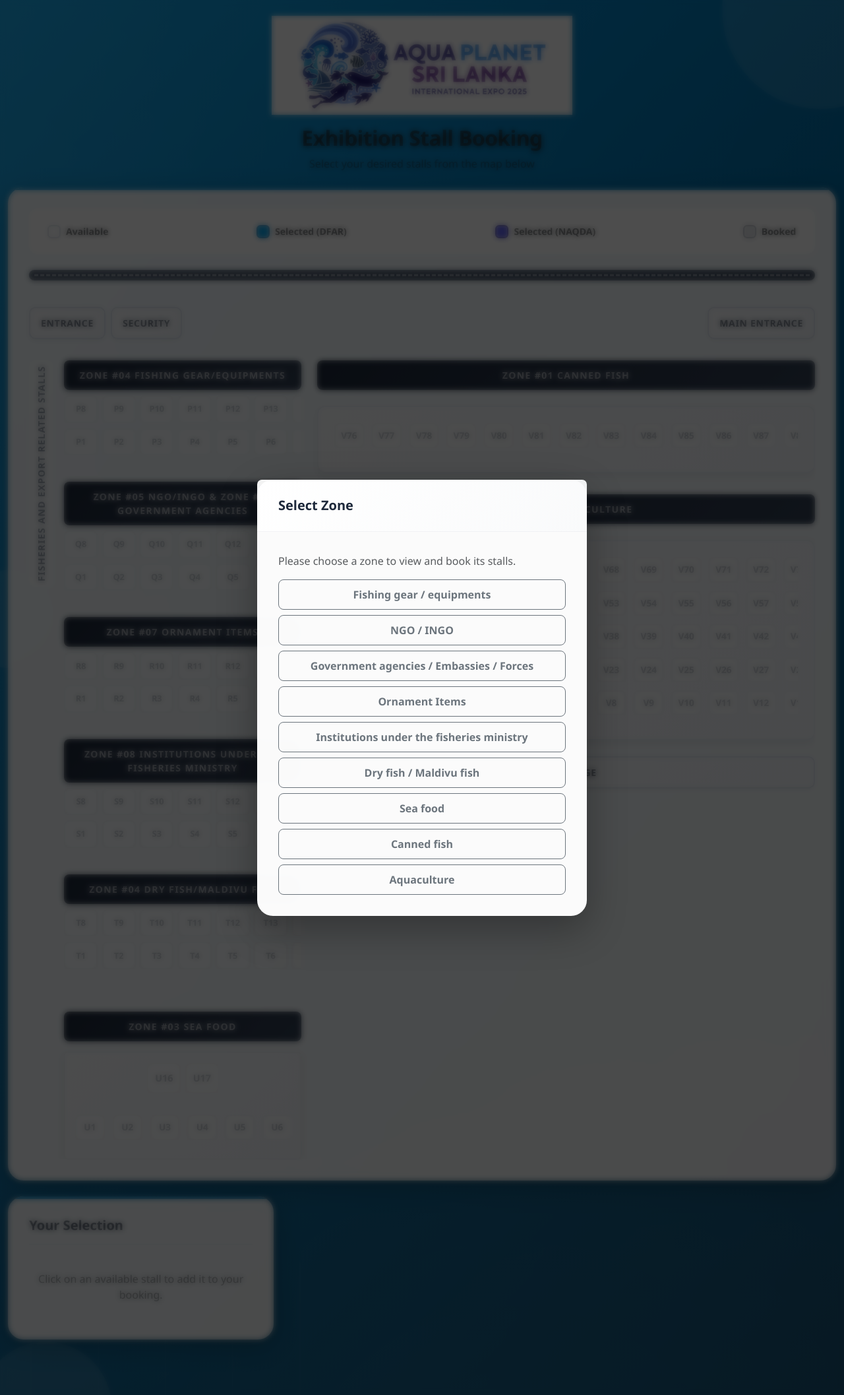
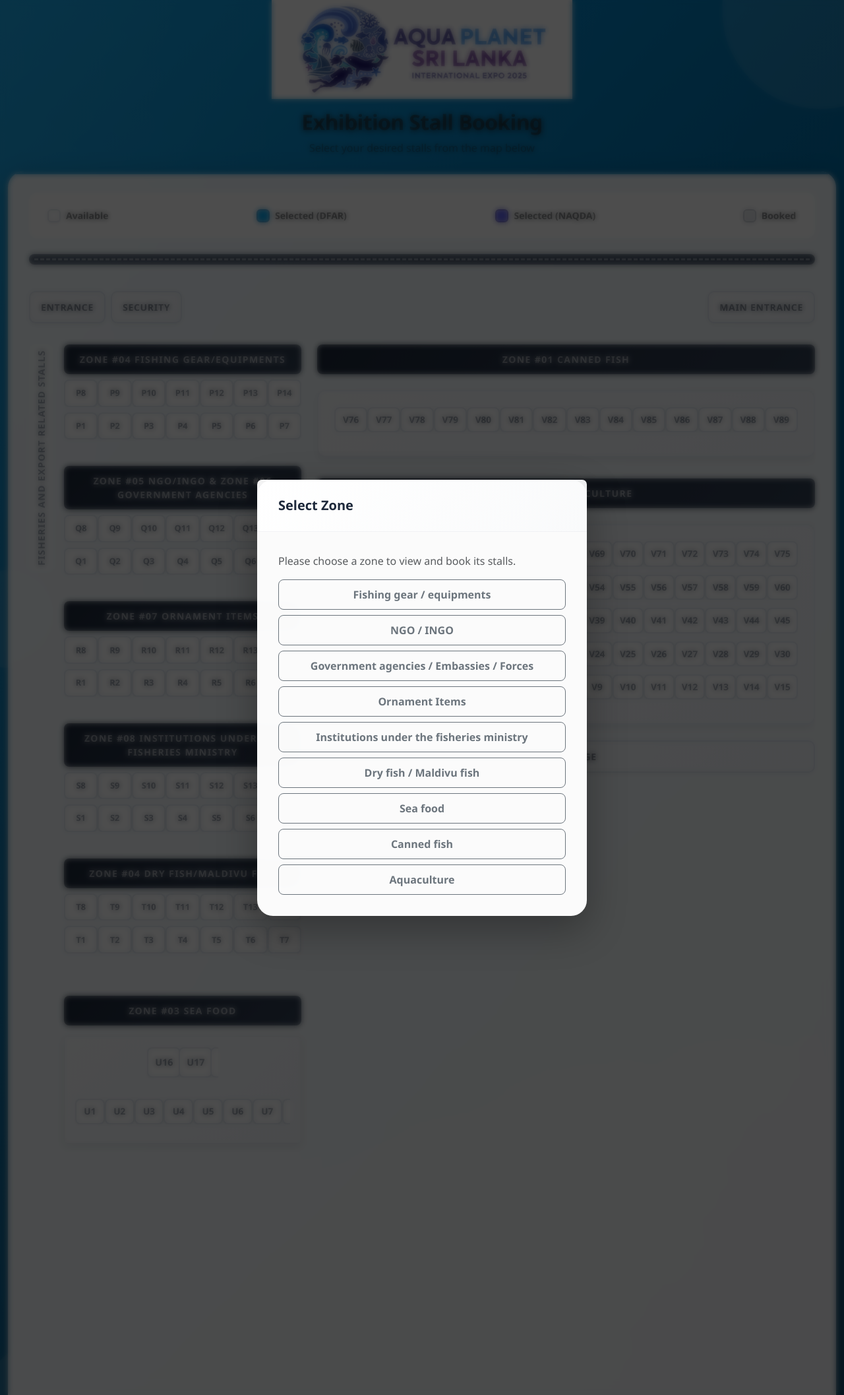
Before and after one commit to ChamaraDFAR/AquaPlanetStall, a PHP site: page / in a window 1280 px wide. Shown: the whole page at 66% size. Run offline with PHP 8.4, Linux system fonts and the light colour scheme; data comes from the database, SQL or seed files in the repository; data that the repository does not hold is empty.

Commit message:
fix the changes in map

```diff
--- a/main.js
+++ b/main.js
@@ -429,10 +429,12 @@ function fitMapToViewport() {
   if (!canvas) return;
   // Reset scale first
   canvas.style.transform = "none";
-  const padding = 24; // small breathing room
-  const availableW = Math.max(320, window.innerWidth - padding);
-  const headerH = 260; // approx. header + legend + road
-  const availableH = Math.max(300, window.innerHeight - headerH);
+  const mapArea = document.getElementById("map-area");
+  const padding = 16; // small breathing room
+  const availableW = mapArea ? Math.max(320, mapArea.clientWidth - padding) : Math.max(320, window.innerWidth - padding);
+  // Compute available height based on distance from top of viewport to bottom
+  const areaTop = mapArea ? mapArea.getBoundingClientRect().top : 0;
+  const availableH = Math.max(300, window.innerHeight - areaTop - padding);
   const contentW = canvas.scrollWidth;
   const contentH = canvas.scrollHeight;
   if (!contentW || !contentH) return;
--- a/styles.css
+++ b/styles.css
@@ -12,6 +12,10 @@ body {
     min-height: 100vh;
     position: relative;
     overflow-x: hidden;
+}
+
+html, body {
+	height: 100%;
 }
 
 /* Animated background elements */
@@ -129,6 +133,11 @@ body::after {
 	z-index: 1;
 }
 
+.container-fluid {
+	padding-top: 0 !important;
+	padding-bottom: 0 !important;
+}
+
 /* Header Styling */
 header {
 	position: relative;
@@ -231,10 +240,11 @@ header p {
 .stall-disabled,
 .stall-available.stall-disabled {
 	cursor: not-allowed;
-	opacity: 0.45;
-	filter: grayscale(0.2);
+	opacity: 1; /* no dimming */
+	filter: none;
 	background: #fff;
-	border-color: #e5e7eb;
+	border-color: #cbd5e1; /* match available */
+	color: #334155; /* match available text */
 }
 .stall-available:hover {
 	background: linear-gradient(135deg, #f8fafc 0%, #f1f5f9 100%);
@@ -296,7 +306,7 @@ header p {
 .grid-cols-12,
 .grid-cols-14,
 .grid-cols-15 {
-	gap: 0.5rem;
+	gap: 0; /* no gaps between stalls */
 	display: grid;
 	width: 100%;
 }
@@ -305,7 +315,7 @@ header p {
 }
 .grid-cols-5 {
 	grid-template-columns: repeat(5, minmax(3rem, 1fr));
-	gap: 0.6rem;
+	gap: 0;
 }
 .grid-cols-10 {
 	grid-template-columns: repeat(10, minmax(3.2rem, 1fr));
@@ -325,23 +335,23 @@ header p {
 .grid-cols-7 {
 	display: grid;
 	grid-template-columns: repeat(7, minmax(3rem, 1fr));
-	gap: 0.6rem;
+	gap: 0;
 }
 .grid-cols-14 {
 	display: grid;
 	grid-template-columns: repeat(14, minmax(2.5rem, 1fr));
-	gap: 0.5rem;
+	gap: 0;
 }
 .grid-cols-15 {
 	display: grid;
 	grid-template-columns: repeat(15, minmax(2.8rem, 1fr));
-	gap: 0.75rem;
+	gap: 0;
 	margin-bottom: 0.75rem;
 }
 .grid-cols-14 {
 	display: grid;
 	grid-template-columns: repeat(14, minmax(2.8rem, 1fr));
-	gap: 0.75rem;
+	gap: 0;
 	margin-bottom: 0.75rem;
 }
 .grid-cols-15 .stall-box,
@@ -565,10 +575,12 @@ header p {
 	width: 100%;
 	max-width: 100%;
 	overflow-x: auto;
+	min-height: calc(100vh - 220px);
 }
 #map-canvas {
 	transform-origin: top left;
 	will-change: transform;
+	transform: none !important;
 }
 #left-column,
 #right-column {
```
